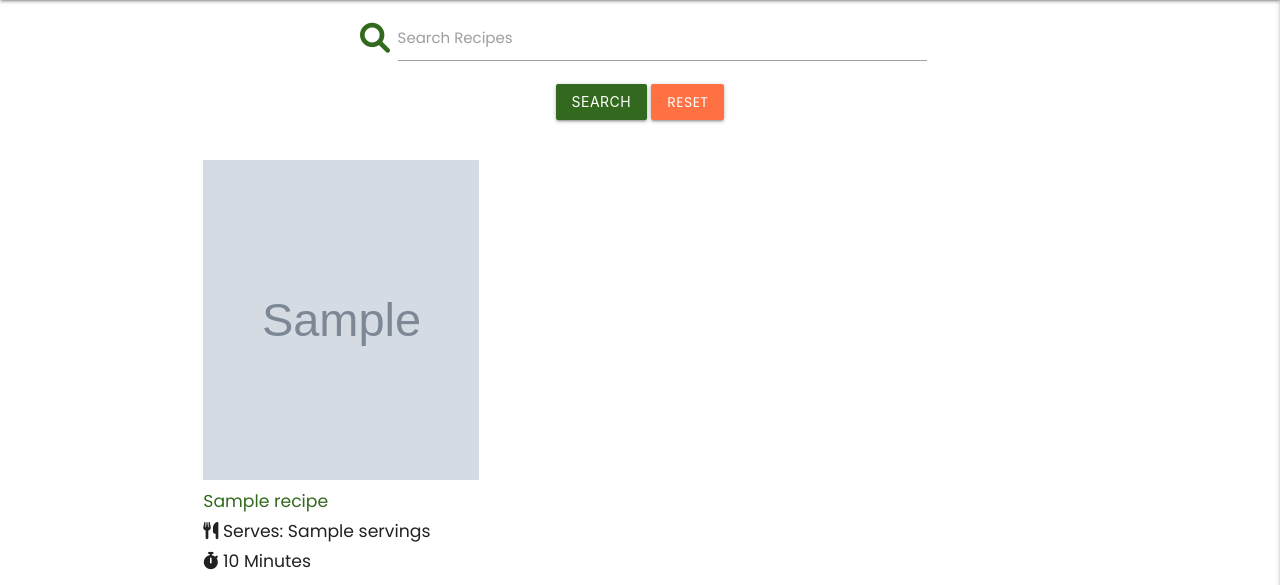
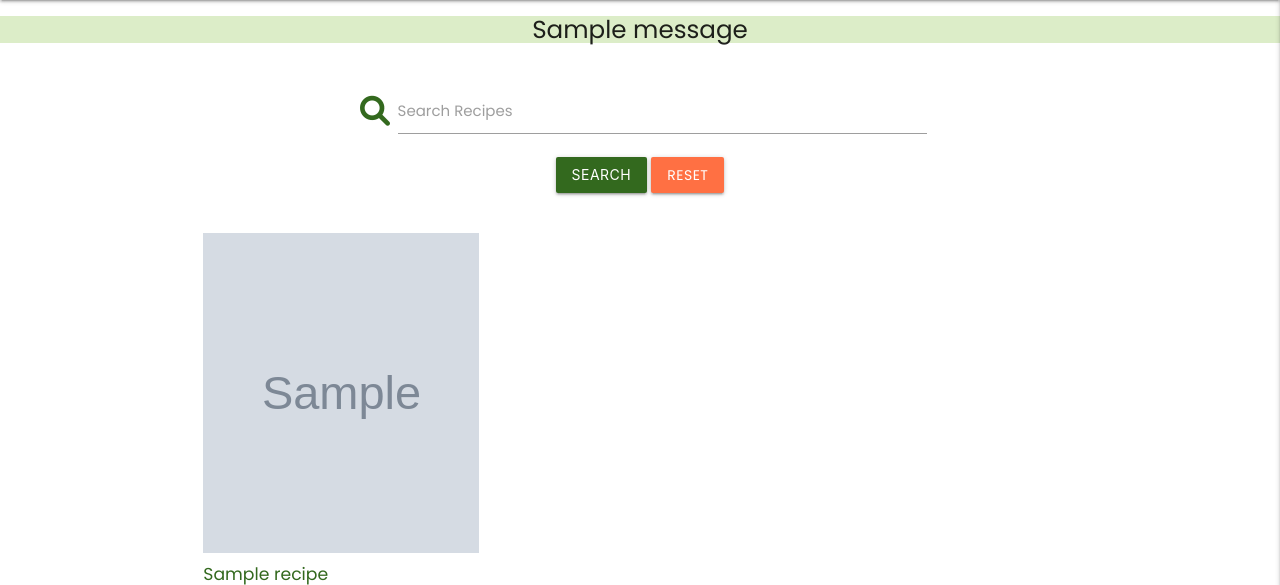
Before and after one commit to anee127/Milestone-Project-3, a Flask app: page /search in a window 1280 px wide. Shown: the part 64-649 px from the top of the page. Run offline with Flask 2, Linux system fonts and the light colour scheme; grey boxes marked "Sample" are stand-in pictures; one stand-in notice (Sample message) is shown; a database or web service that is not in the repository returns one stand-in record (values such as "Sample title"); some libraries are stand-ins or nearby versions; some web fonts are replaced.

Commit message:
fixed flash message functions

```diff
--- a/app.py
+++ b/app.py
@@ -20,8 +20,6 @@ app.secret_key = os.environ.get("SECRET_KEY")
 mongo = PyMongo(app)
 
 # welcome page function
-
-
 @app.route("/")
 @app.route("/homepage")
 def homepage():
@@ -48,14 +46,12 @@ def register():
         mongo.db.users.insert_one(new_user)
 
         # put new user into 'session' cookie
-        # use object Id for session user
         session["user"] = request.form.get("username")
         flash("Registration Successful")
         return redirect(url_for("profile", username=session['user']))
     return render_template("register.html")
 
 
-# ~~~~~~~~~~~~~~~~~~~~~~~~~~~~~~~~~~~~~~~~ Profile secion
 # login page function
 @app.route("/login", methods=["GET", "POST"])
 def login():
@@ -107,11 +103,8 @@ def logout():
     session.pop("user")
     return redirect(url_for("login"))
 
-# ~~~~~~~~~~~~~~~~~~~~~~~~~~~~~~~~~~~~~~~~ Recipes secion
 
 # display recipe function
-
-
 @app.route('/show_recipe/<recipe_id>')
 def show_recipe(recipe_id):
 
@@ -122,12 +115,10 @@ def show_recipe(recipe_id):
         recipe=recipe,
     )
 
+
 # all recipes function
-
-
 @app.route("/all_recipes", methods=["GET"])
 def all_recipes():
-    # grab the session user's username from db
 
     recipes = list(
         mongo.db.recipes.find()
@@ -135,21 +126,20 @@ def all_recipes():
     return render_template("all_recipes.html", recipes=recipes)
 
 
-# search recipe function
+# Search recipe function
 @app.route("/search", methods=["GET", "POST"])
 def search():
     query = request.form.get("query")
     recipes = list(mongo.db.recipes.find({"$text": {"$search": query}}))
     return render_template("all_recipes.html", recipes=recipes)
 
+
 # Adding recipe function
-
-
 @app.route("/add_recipe", methods=["GET", "POST"])
 def add_recipe():
     if not session.get("user"):
         return render_template("error_handlers/404.html")
-
+  # Search for recipe and update in db
     if request.method == "POST":
         recipe = {
             "recipe_name": request.form.get("recipe_name"),
@@ -190,14 +180,13 @@ def edit_recipe(recipe_id):
 
     return render_template("edit_recipe.html", recipe=recipe)
 
+
 # Deleting Recipe function
-
-
 @app.route("/delete_recipe/<recipe_id>")
 def delete_recipe(recipe_id):
     # Delete recipe from db
     mongo.db.recipes.remove({"_id": ObjectId(recipe_id)})
-    flash("Recipe succesfully Deleted")
+    flash("Recipe Succesfully Deleted")
     return redirect(url_for("all_recipes", username=session['user']))
 
 
--- a/templates/base.html
+++ b/templates/base.html
@@ -55,6 +55,20 @@
                 {% endif %}
             </ul>
         </header>
+
+        <section>
+            <!-- flash messages -->
+            {% with messages = get_flashed_messages() %}
+                {% if messages %}
+                    {% for message in messages %}
+                        <div class="row flashes">
+                            <h5 class="light-green lighten-4 center-align">{{ message }}</h5>
+                        </div>
+                    {% endfor %}
+                {% endif %}
+            {% endwith %}
+        </section>
+
         <!-- link to other files -->
         <main>
             {% block content %} {% endblock %}
```
Also changed, not shown: README.md.
